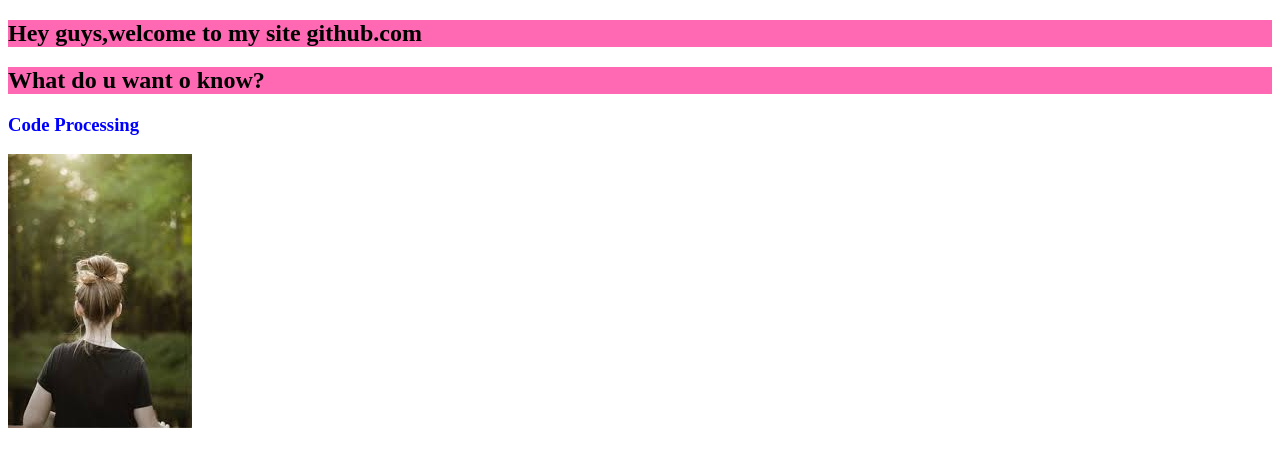
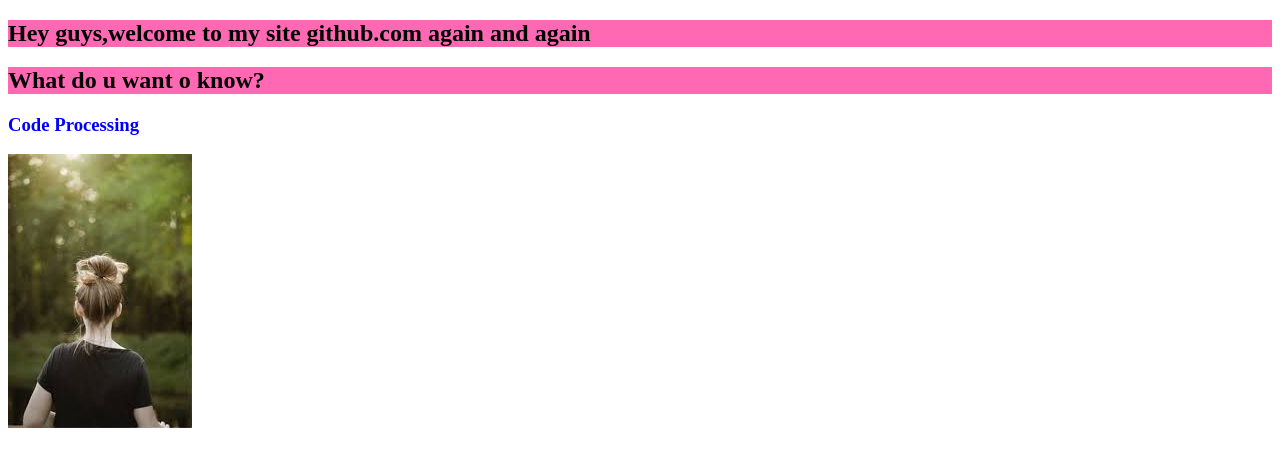
Before and after one commit to maliha16/my-third-repo, a plain HTML site: page index.html in a window 1280 px wide. Drawn offline with Linux system fonts and the light colour scheme; files that its build step writes are made by us from their sources.

Commit message:
going of

```diff
--- a/index.html
+++ b/index.html
@@ -10,7 +10,7 @@
 </head>
 <body>
     <h2>Hey guys,welcome to my site
-        github.com </h2>
+        github.com again and again</h2>
         <h2>What do u want o know?</h2>
         <h3>Code Processing</h3>
         <img src="images.jfif" alt="">
```
